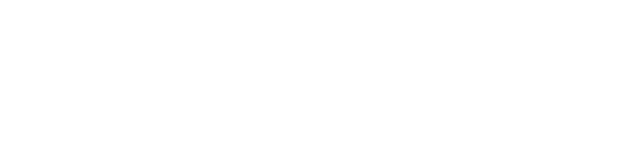
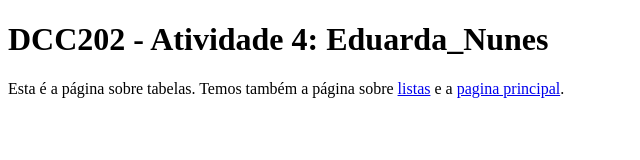
Before and after one commit to ufjf-dcc202/ufjf-dcc202-2023-3-a-atv4-EduardaNunes, a website: page tabelas.html in a window 1280 px wide. Shown: the whole page, without its empty margins (0-640 px from the left). Drawn offline with Linux system fonts and the light colour scheme.

Commit message:
tag main com h1 e parágrafo criados na página de tabelas

```diff
--- a/tabelas.html
+++ b/tabelas.html
@@ -7,5 +7,10 @@
 </head>
 <body>
 
+    <main>
+        <h1>DCC202 - Atividade 4: Eduarda_Nunes</h1>
+        <p> Esta é a página sobre tabelas. Temos também a página sobre <a href="listas.html">listas</a> e a <a href="index.html">pagina principal</a>.</p>
+    </main>
+
 </body>
 </html>
```
